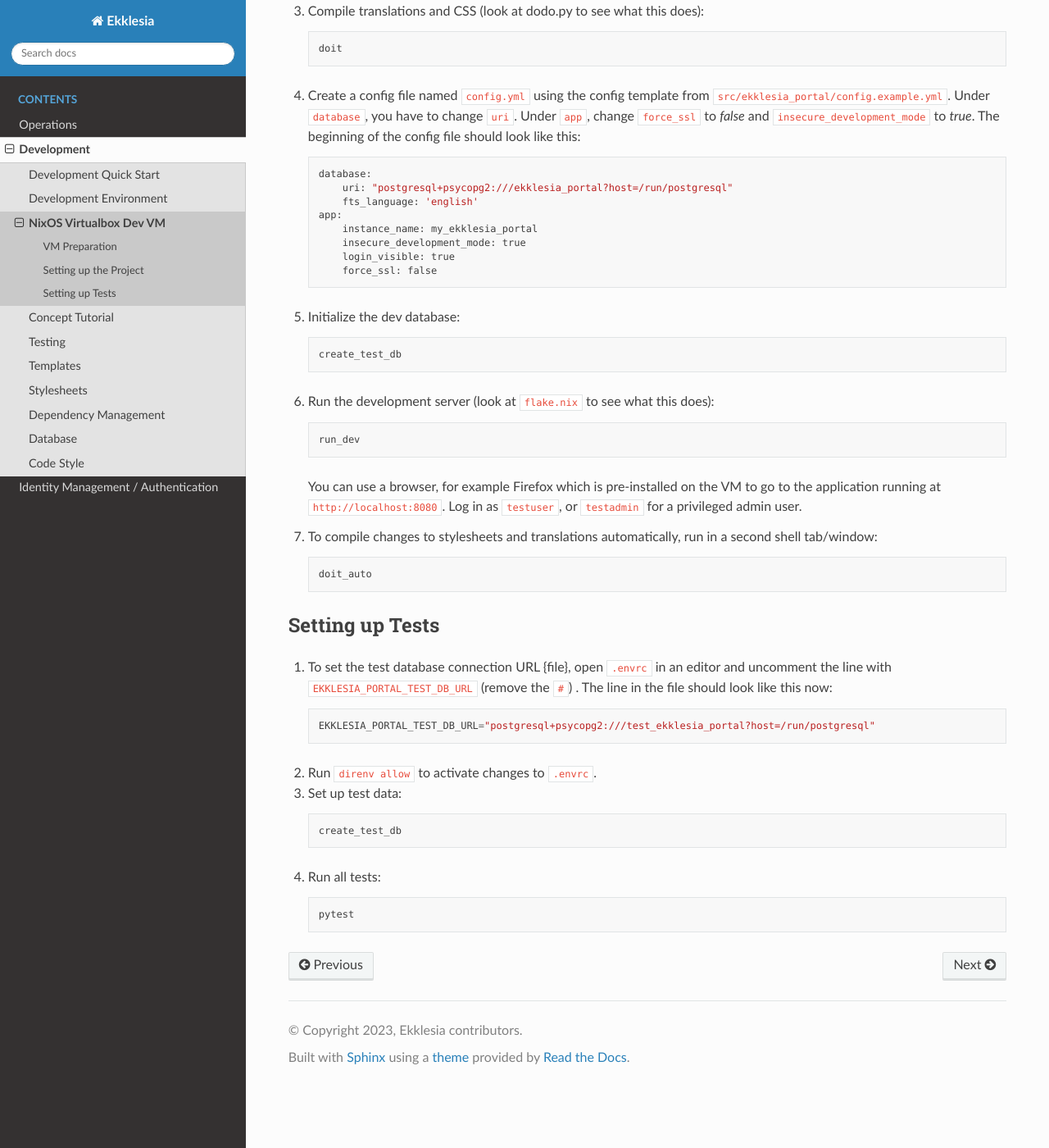
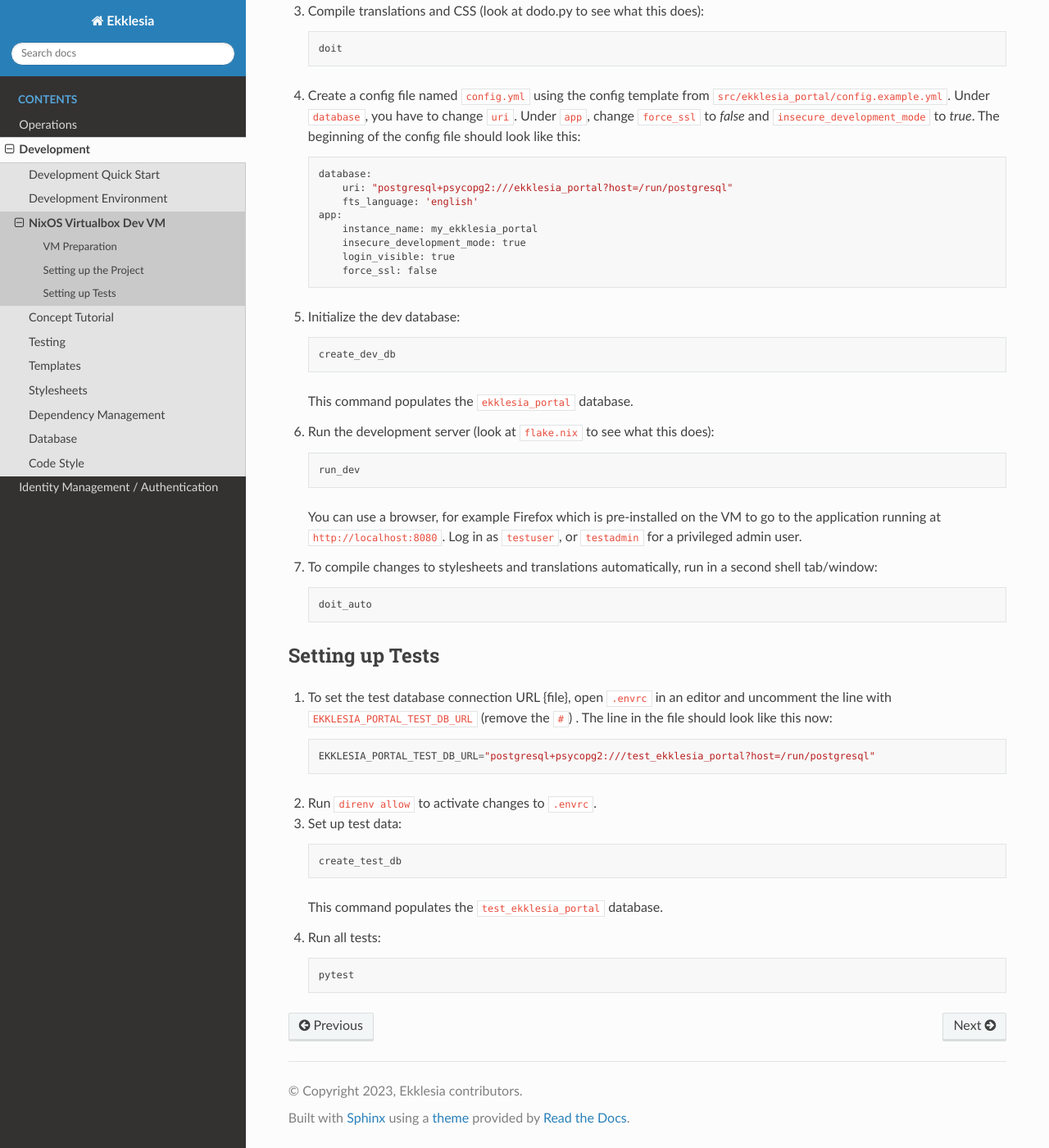
Before and after one commit to edemocracy/ekklesia, a Sphinx documentation site: the page built from docs/development/dev_nixos.md, in a window 1280 px wide and 1400 px high, scrolled down 1753 px. Shown: the whole window at 82% size. Built offline with Sphinx 7.4.7 and the Read the Docs theme 2.0.0, drawn with Linux system fonts in a browser that asks for light colours.

Commit message:
NixOS dev VM: add which databases are used by the create commands

````diff
--- a/docs/development/dev_nixos.md
+++ b/docs/development/dev_nixos.md
@@ -112,8 +112,10 @@ also work for *ekklesia-voting* when you change the project name.
 5. Initialize the dev database:
 
    ```
-   create_test_db
+   create_dev_db
    ```
+
+   This command populates the `ekklesia_portal` database.
 
 6. Run the development server (look at `flake.nix` to see what this does):
 
@@ -148,6 +150,8 @@ also work for *ekklesia-voting* when you change the project name.
    create_test_db
    ```
 
+   This command populates the `test_ekklesia_portal` database.
+
 4. Run all tests:
 
    ```
````
